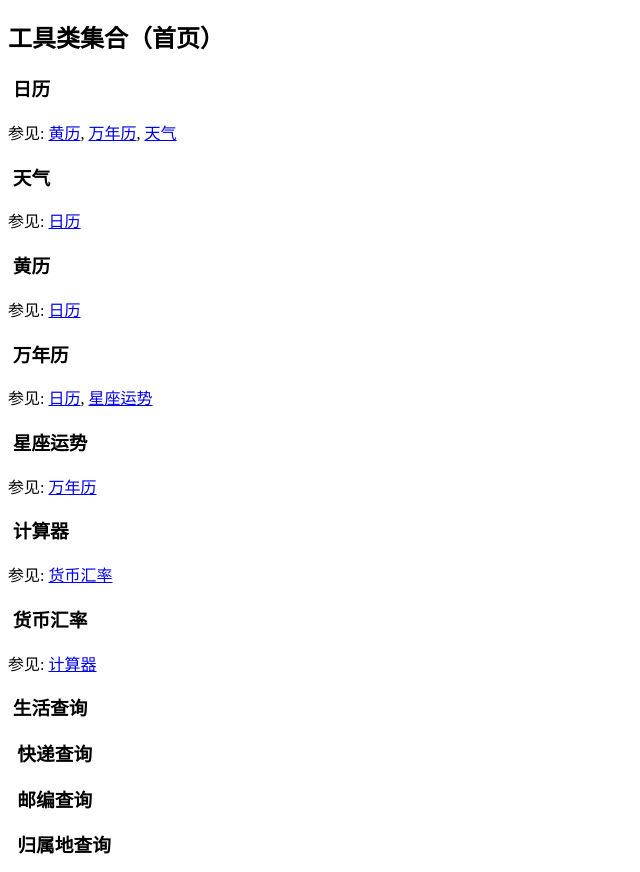
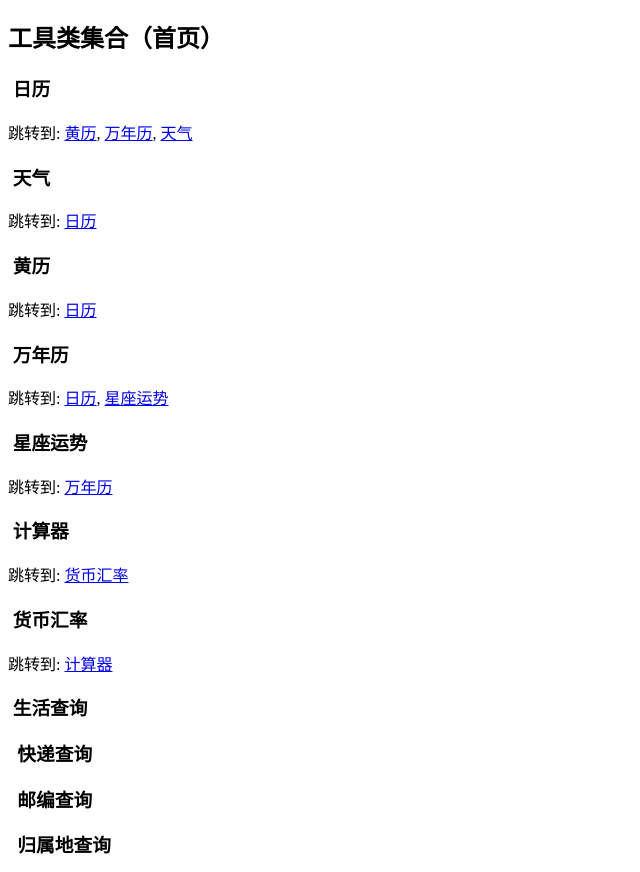
Before and after one commit to WsmLy/myPMPractice, a plain HTML site: page tools_app_naotu.html in a window 1280 px wide. Shown: the part 744-1616 px from the top of the page, without its empty margins (0-640 px from the left). Drawn offline with Linux system fonts and the light colour scheme.

Commit message:
修改文本

```diff
--- a/tools_app_naotu.html
+++ b/tools_app_naotu.html
@@ -34,37 +34,37 @@ span.s3 {background-color: #FFFFFF; color: #F79646}
 <h3 class="topic">
 <a name="6krt06ocn6i5mhcb600dp1u9af">&nbsp;日历</a>
 </h3>
-<p class="relationships">参见: <a href="#6nb48o73gnjbclg2d6g9ru9mcc">黄历</a>, <a href="#77699fk03o65dkdga0m1p8c8oo">万年历</a>, <a href="#7ppquqd18kaa3iijvovbmkikg3">天气</a>
+<p class="relationships">跳转到: <a href="#6nb48o73gnjbclg2d6g9ru9mcc">黄历</a>, <a href="#77699fk03o65dkdga0m1p8c8oo">万年历</a>, <a href="#7ppquqd18kaa3iijvovbmkikg3">天气</a>
 </p>
 <h3 class="topic">
 <a name="7ppquqd18kaa3iijvovbmkikg3">&nbsp;天气</a>
 </h3>
-<p class="relationships">参见: <a href="#6krt06ocn6i5mhcb600dp1u9af">日历</a>
+<p class="relationships">跳转到: <a href="#6krt06ocn6i5mhcb600dp1u9af">日历</a>
 </p>
 <h3 class="topic">
 <a name="6nb48o73gnjbclg2d6g9ru9mcc">&nbsp;黄历</a>
 </h3>
-<p class="relationships">参见: <a href="#6krt06ocn6i5mhcb600dp1u9af">日历</a>
+<p class="relationships">跳转到: <a href="#6krt06ocn6i5mhcb600dp1u9af">日历</a>
 </p>
 <h3 class="topic">
 <a name="77699fk03o65dkdga0m1p8c8oo">&nbsp;万年历</a>
 </h3>
-<p class="relationships">参见: <a href="#6krt06ocn6i5mhcb600dp1u9af">日历</a>, <a href="#6vdvn9hfgk742qu1c61r40b3p2">星座运势</a>
+<p class="relationships">跳转到: <a href="#6krt06ocn6i5mhcb600dp1u9af">日历</a>, <a href="#6vdvn9hfgk742qu1c61r40b3p2">星座运势</a>
 </p>
 <h3 class="topic">
 <a name="6vdvn9hfgk742qu1c61r40b3p2">&nbsp;星座运势</a>
 </h3>
-<p class="relationships">参见: <a href="#77699fk03o65dkdga0m1p8c8oo">万年历</a>
+<p class="relationships">跳转到: <a href="#77699fk03o65dkdga0m1p8c8oo">万年历</a>
 </p>
 <h3 class="topic">
 <a name="2i9frrl2df2hrcj054seakvjod">&nbsp;计算器</a>
 </h3>
-<p class="relationships">参见: <a href="#4ieaqlgsjjj7vvg42j8qqgeeb4">货币汇率</a>
+<p class="relationships">跳转到: <a href="#4ieaqlgsjjj7vvg42j8qqgeeb4">货币汇率</a>
 </p>
 <h3 class="topic">
 <a name="4ieaqlgsjjj7vvg42j8qqgeeb4">&nbsp;货币汇率</a>
 </h3>
-<p class="relationships">参见: <a href="#2i9frrl2df2hrcj054seakvjod">计算器</a>
+<p class="relationships">跳转到: <a href="#2i9frrl2df2hrcj054seakvjod">计算器</a>
 </p>
 <h3 class="topic">
 <a name="68ghb223iojdodqb3rcn5v5dpq">&nbsp;生活查询</a>
```
